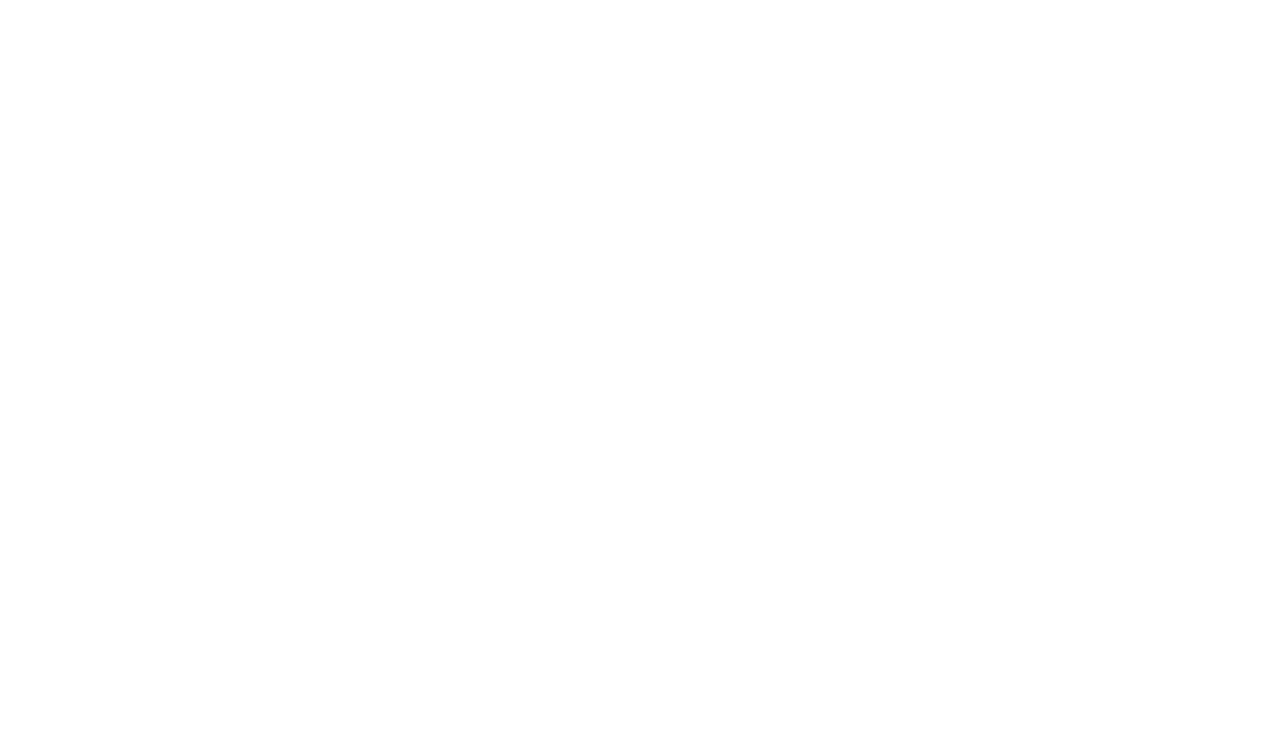
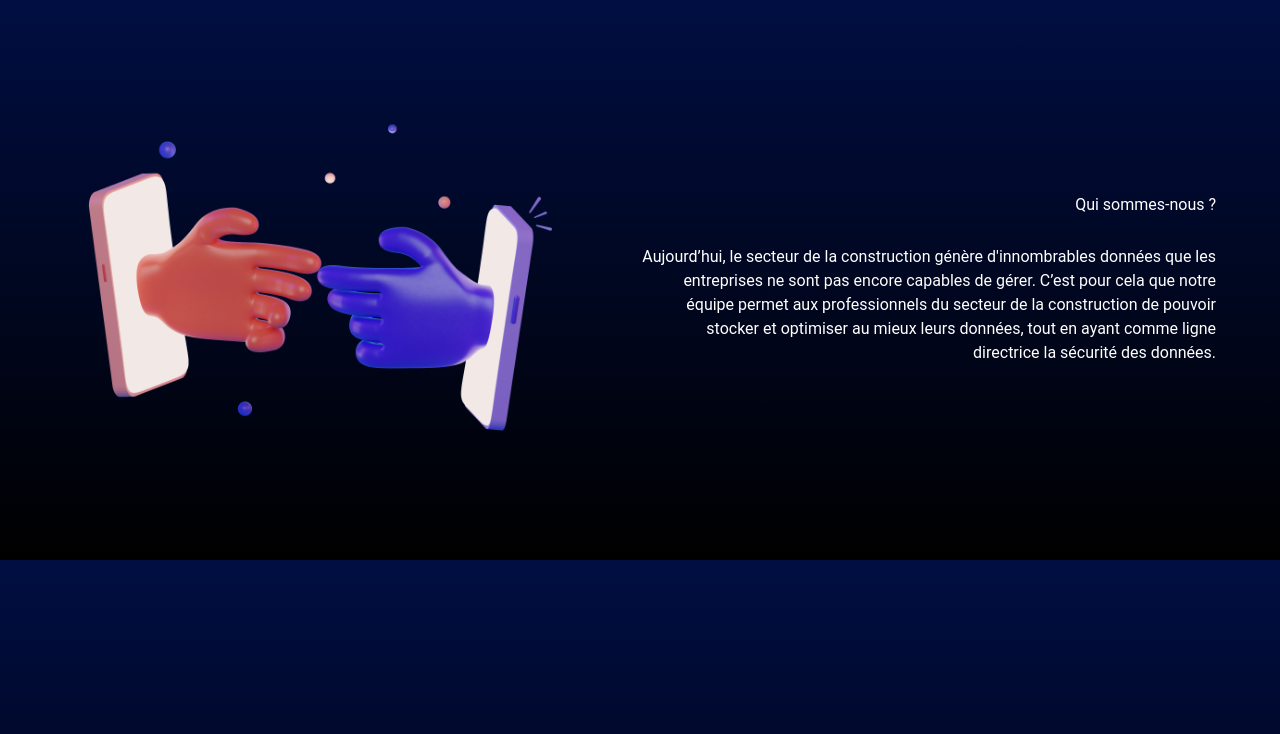
Before and after one commit to EmericJcp/Underblock, a plain HTML site: page index.html in a window 1280 px wide. Drawn offline with nearby package versions, Linux system fonts and the light colour scheme.

Commit message:
[About-us] about us finished

```diff
--- a/index.html
+++ b/index.html
@@ -20,6 +20,21 @@
         <title>Underblock</title>
     </head>
     <body>
-
+        <section id="about-us" class="about-us">
+            <div class="about-us-container">
+                <div class="about-us-img-container">
+                    <img src="assets/illustration3D/3D-5.png" alt="">
+                </div>
+                <div class="about-us-texts-container">
+                    <h1>Qui sommes-nous ?</h1>
+                    <p>
+                        Aujourd’hui, le secteur de la construction génère d'innombrables données que
+                        les entreprises ne sont pas encore capables de gérer. C’est pour cela que notre équipe
+                        permet aux professionnels du secteur de la construction de pouvoir stocker et optimiser
+                        au mieux leurs données, tout en ayant comme ligne directrice la sécurité des données.
+                    </p>
+                </div>
+            </div>
+        </section>
     </body>
 </html>
--- a/style.css
+++ b/style.css
@@ -13,3 +13,44 @@ body, html {
     scroll-behavior: smooth;
     background: linear-gradient(0deg, rgba(0,0,0,1) 0%, rgba(0,14,66,1) 100%);
 }
+
+.about-us {
+    width: 100%;
+    height: 70vh;
+    display: flex;
+    justify-content: center;
+}
+
+.about-us-container {
+    width: 90%;
+    height: auto;
+    display: grid;
+    grid-template-columns: repeat(2, 1fr);
+    grid-template-rows: 1fr;
+    grid-column-gap: 0px;
+    grid-row-gap: 0px;
+}
+
+.about-us-img-container {
+    grid-area: 1 / 1 / 2 / 2;
+    display: flex;
+    align-items: center;
+}
+
+.about-us-img-container>img {
+    width: 100%;
+    max-width: 500px;
+    height: auto;
+}
+
+.about-us-texts-container {
+    grid-area: 1 / 2 / 2 / 3;
+    display: flex;
+    justify-content: center;
+    flex-direction: column;
+    text-align: end;
+}
+
+.about-us-texts-container>h1 {
+    padding-bottom: 30px;
+}
```
